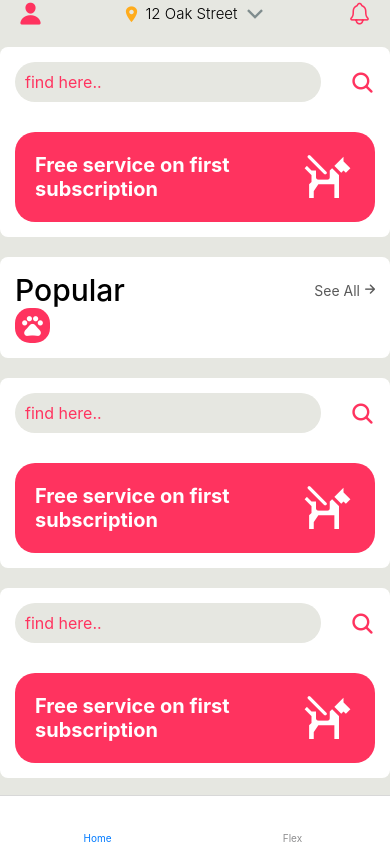
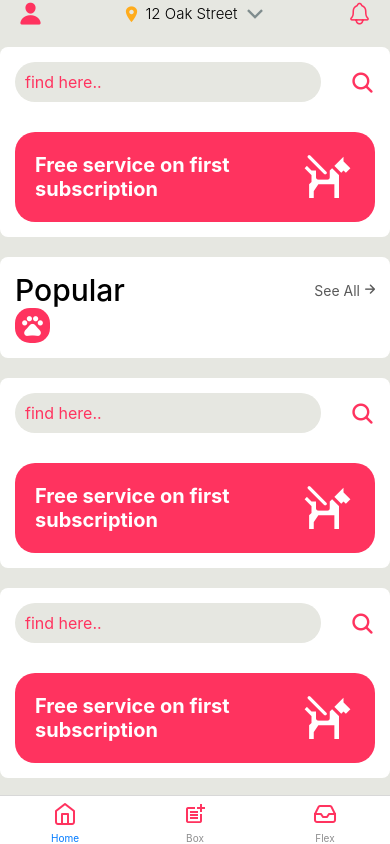
Before and after one commit to palveeen22/walkies-native-app, a React Native app: screen /Home in a window 390 px wide. Built offline with nearby package versions, Linux system fonts and the light colour scheme.

Commit message:
feat: adding tab nav, fixed

```diff
--- a/src/components/TabBar.jsx
+++ b/src/components/TabBar.jsx
@@ -1,5 +1,5 @@
 import styled from "styled-components/native";
-import { Ionicons } from "@expo/vector-icons";
+import { Ionicons, Feather, MaterialIcons } from "@expo/vector-icons";
 import { createBottomTabNavigator } from "@react-navigation/bottom-tabs";
 // import HomeScreenCard from "../screens/HomeScreenCard";
 // import ProfileScreen from "../screens/ProfileScreen";
@@ -8,6 +8,7 @@ import { createBottomTabNavigator } from "@react-navigation/bottom-tabs";
 // import { BlurView } from "expo-blur";
 import HomeScreen from "../screens/HomeScreen";
 import Flex from "../screens/Flex";
+import TestBox from "../screens/TestBox";
 
 // import HomeStack from "../stacks/HomeStack";
 // import MessageScreen from "../screens/MessageScreen";
@@ -22,8 +23,19 @@ const TabBar = () => {
         component={HomeScreen}
         options={{
           tabBarIcon: ({ focused, color, size }) => {
-            const iconName = focused ? "ios-people" : "ios-people-outline";
-            return <Ionicons name={iconName} color="white" size={24} />;
+            const iconName = focused ? "home" : "home";
+            return <Feather name={iconName} color="#ff335f" size={24} />;
+          },
+          headerShown: false,
+        }}
+      />
+      <Tab.Screen
+        name="Box"
+        component={TestBox}
+        options={{
+          tabBarIcon: ({ focused, color, size }) => {
+            const iconName = focused ? "post-add" : "post-add";
+            return <MaterialIcons name={iconName} color="#ff335f" size={24} />;
           },
           headerShown: false,
         }}
@@ -33,8 +45,8 @@ const TabBar = () => {
         component={Flex}
         options={{
           tabBarIcon: ({ focused, color, size }) => {
-            const iconName = focused ? "ios-people" : "ios-people-outline";
-            return <Ionicons name={iconName} color="white" size={24} />;
+            const iconName = focused ? "inbox" : "inbox";
+            return <Feather name={iconName} color="#ff335f" size={24} />;
           },
           headerShown: false,
         }}
--- a/src/screens/HomeScreen.jsx
+++ b/src/screens/HomeScreen.jsx
@@ -7,8 +7,6 @@ import {
   Octicons,
   MaterialIcons,
 } from "@expo/vector-icons";
-import MyDrawer from "../stacks/MyDrawer";
-import TabBar from "../components/TabBar";
 
 const Container = styled.View`
   flex: 1;
@@ -103,7 +101,7 @@ const Tag = styled.View`
 const HomeScreen = () => {
   return (
     <Container>
-      {/* <SafeAreaView> */}
+      <SafeAreaView>
         <ScrollView>
           {/* up content */}
           <ContainerHeader>
@@ -198,7 +196,7 @@ const HomeScreen = () => {
             </Card>
           </CardContainer>
         </ScrollView>
-      {/* </SafeAreaView> */}
+      </SafeAreaView>
     </Container>
   );
 };
```
Lines whose indentation alone changed are shown as unchanged.
